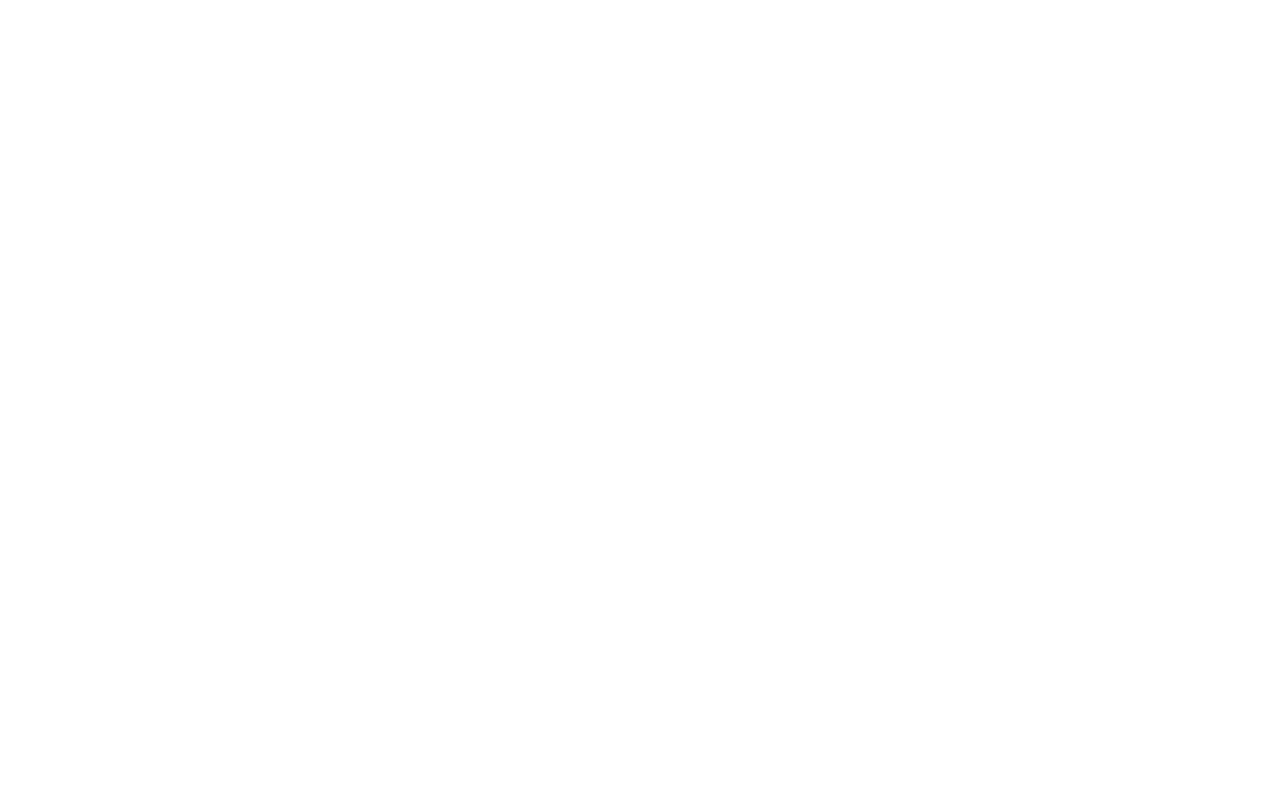
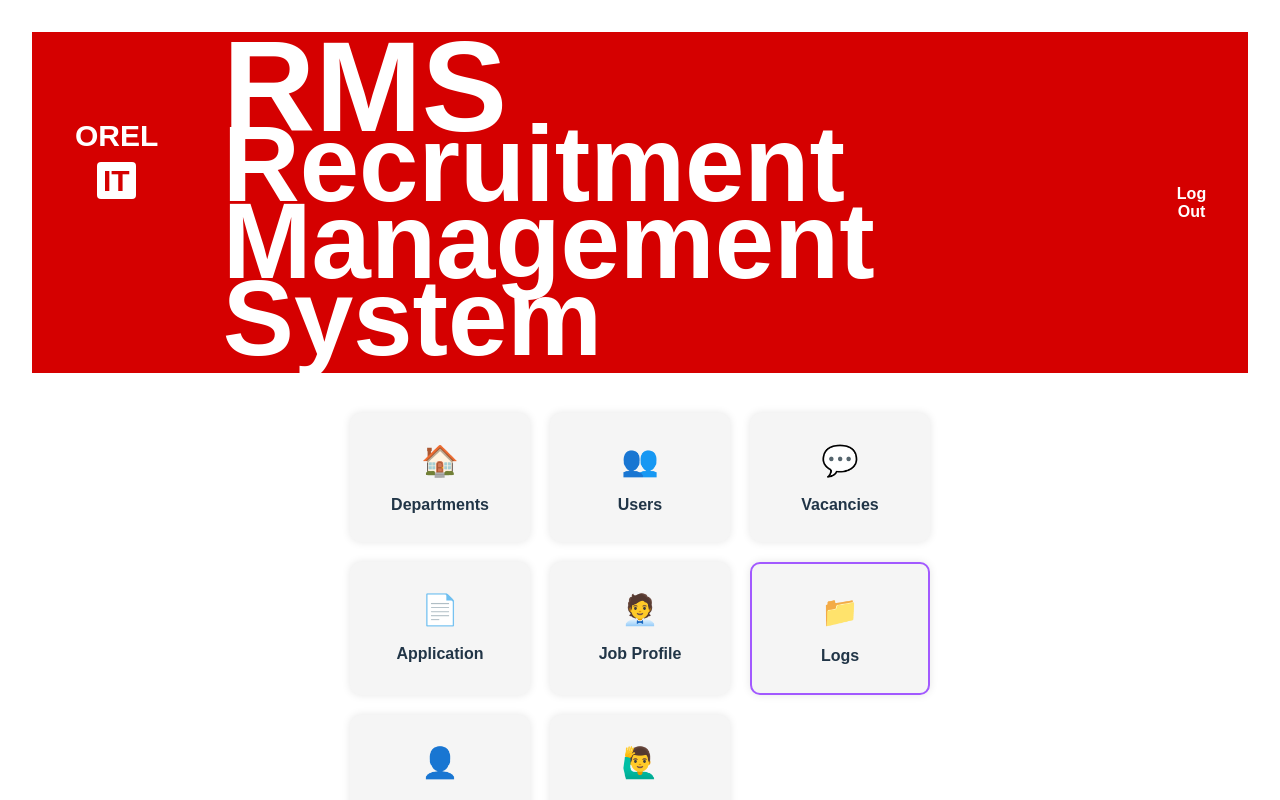
Before and after one commit to rameshkalhara/Frontend-RecruitmentManagement, a React (Vite) app in the folder Frontend/: page /home in a window 1280 px wide. Before the commit this address had no page. Built offline with nearby package versions, Linux system fonts and the light colour scheme.

Commit message:
commitnew

```diff
--- a/Frontend/package.json
+++ b/Frontend/package.json
@@ -10,6 +10,7 @@
     "preview": "vite preview"
   },
   "dependencies": {
+    "lucide-react": "^0.525.0",
     "react": "^19.1.0",
     "react-dom": "^19.1.0",
     "react-router-dom": "^7.7.0"
--- a/Frontend/src/App.jsx
+++ b/Frontend/src/App.jsx
@@ -1,5 +1,6 @@
 //import { useState } from 'react'
 import { Routes, Route } from 'react-router-dom';
+import HomePage from './pages/Home/HomePage.jsx';
 
 import Signin from './pages/signin/signin.jsx';
 import './App.css'
@@ -10,8 +11,7 @@ function App() {
   return (
     <Routes>
       <Route path="/" element={<Signin/>} />
-
-
+      <Route path="/home" element={<HomePage />} />
     </Routes>
   );
 }
--- /dev/null
+++ b/Frontend/src/pages/Home/HomePage.css
@@ -0,0 +1,83 @@
+body {
+    margin: 0;
+    font-family: Arial, sans-serif;
+  }
+
+  .dashboard-container {
+    text-align: center;
+  }
+
+  .dashboard-header {
+    background: #d50000;
+    color: white;
+    display: flex;
+    justify-content: space-between;
+    padding: 20px;
+    align-items: center;
+  }
+
+  .branding {
+    display: flex;
+    align-items: center;
+  }
+
+  .logo {
+    font-size: 30px;
+    font-weight: bold;
+    margin-right: 20px;
+  }
+
+  .logo-it {
+    background: white;
+    color: #d50000;
+    padding: 2px 6px;
+    border-radius: 4px;
+  }
+
+  .rms {
+    font-size: 20px;
+    text-align: left;
+  }
+
+  .logout-btn {
+    background: none;
+    border: none;
+    color: white;
+    font-weight: bold;
+    cursor: pointer;
+    font-size: 16px;
+  }
+
+  .grid-container {
+    display: grid;
+    grid-template-columns: repeat(3, 180px);
+    gap: 20px;
+    justify-content: center;
+    margin-top: 40px;
+  }
+
+  .grid-item {
+    background: #f5f5f5;
+    border-radius: 10px;
+    padding: 25px 10px;
+    box-shadow: 0px 0px 8px rgba(0, 0, 0, 0.1);
+    transition: 0.3s;
+  }
+
+  .grid-item:hover {
+    transform: translateY(-5px);
+    cursor: pointer;
+  }
+
+  .icon {
+    font-size: 30px;
+    margin-bottom: 10px;
+  }
+
+  .label {
+    font-weight: bold;
+  }
+
+  .highlight {
+    border: 2px solid #a259ff;
+  }
--- /dev/null
+++ b/Frontend/src/pages/Home/HomePage.jsx
@@ -0,0 +1,47 @@
+import React from "react";
+import { Home, Users, Search, FileText, User, FileCheck, UserCheck } from 'lucide-react';
+
+
+import './HomePage.css'; // If using plain CSS
+
+const HomePage = () => {
+  const items = [
+    { label: 'Departments', icon: '🏠' },
+    { label: 'Users', icon: '👥' },
+    { label: 'Vacancies', icon: '💬' },
+    { label: 'Application', icon: '📄' },
+    { label: 'Job Profile', icon: '🧑‍💼' },
+    { label: 'Logs', icon: '📁' },
+    { label: 'Profile', icon: '👤' },
+    { label: 'Candidates', icon: '🙋‍♂' },
+  ];
+
+  return (
+    <div className="dashboard-container">
+      <header className="dashboard-header">
+        <div className="branding">
+          <span className="logo">OREL <span className="logo-it">IT</span></span>
+          <div className="rms">RMS<br /><small>Recruitment Management System</small></div>
+        </div>
+        <button className="logout-btn">Log Out</button>
+      </header>
+
+      <div className="grid-container">
+  {items.map(({ label, icon }) => (
+    <div key={label} className={`grid-item ${label === 'Logs' ? 'highlight' : ''}`}>
+      <div className="icon">{icon}</div>
+      <div className="label">{label}</div>
+    </div>
+  ))}
+</div>
+
+    </div>
+  );
+};
+
+
+
+
+
+
+export default HomePage;
```
Also changed, not shown: Frontend/src/pages/HomePage.jsx (deleted, +0 -10 lines), 1 other file (tests, documents, lock files or other folders).
